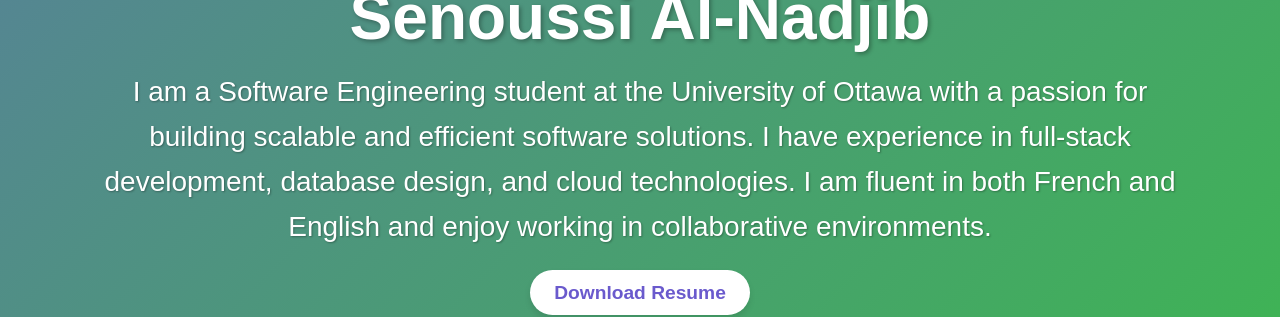
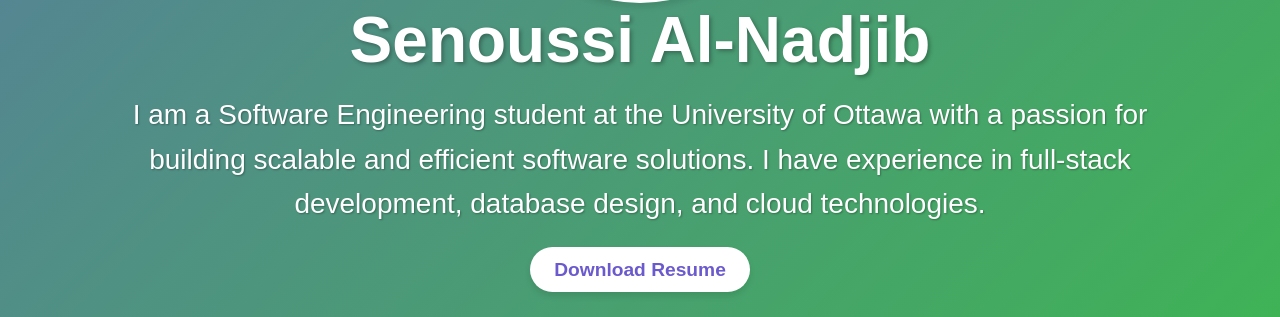
Before and after one commit to SenoussiAl/Portfolio-Website, a React (Create React App) app in the folder my-portfolio/: page / in a window 1280 px wide. Shown: the part 413-730 px from the top of the page. Built offline with nearby package versions, Linux system fonts and the light colour scheme; grey boxes are pictures that could not be loaded; the HTML template or start-up script is replaced by a standard one.

Commit message:
Update Hero component description
Removed mention of fluency in French and English.

```diff
--- a/my-portfolio/src/components/Hero.js
+++ b/my-portfolio/src/components/Hero.js
@@ -11,7 +11,7 @@ const Hero = () => {
                 <div className="hero-content">
                     <h1>Senoussi Al-Nadjib</h1>
                     <p>
-                        I am a Software Engineering student at the University of Ottawa with a passion for building scalable and efficient software solutions. I have experience in full-stack development, database design, and cloud technologies. I am fluent in both French and English and enjoy working in collaborative environments.
+                        I am a Software Engineering student at the University of Ottawa with a passion for building scalable and efficient software solutions. I have experience in full-stack development, database design, and cloud technologies.
                     </p>
                     <a href="/resume.pdf" download className="resume-download">Download Resume</a>
                 </div>
```
